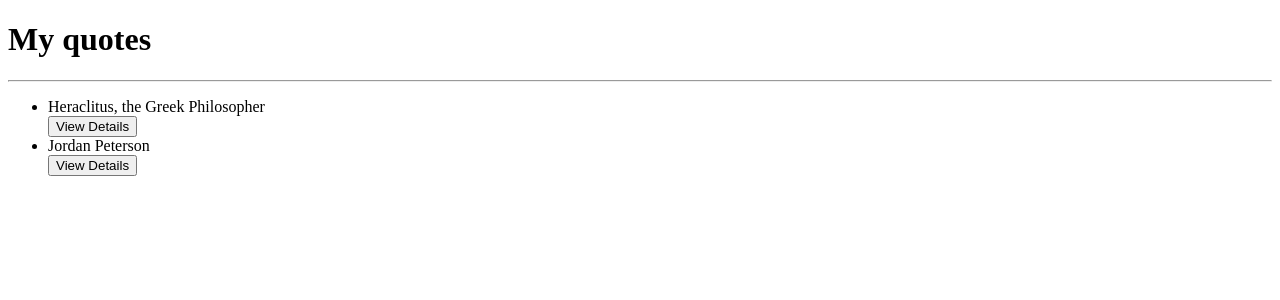
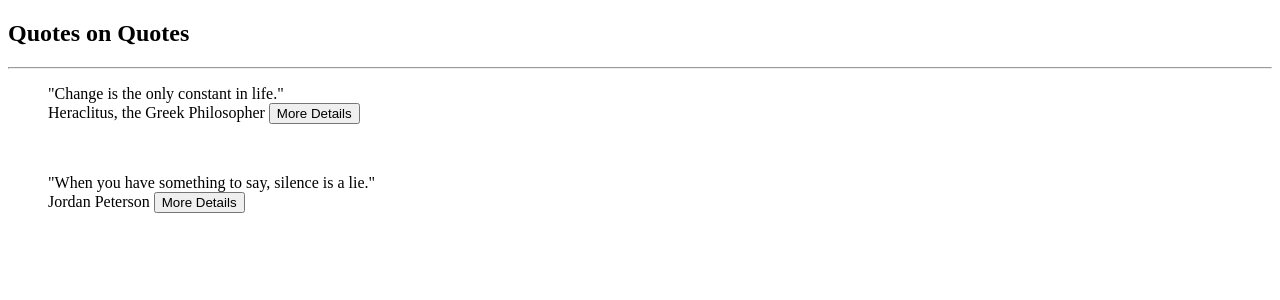
Before and after one commit to Edith-guru/quote, an Angular app: page / in a window 1280 px wide. Shown: the top 300 px of the page. Built offline with nearby package versions, Linux system fonts and the light colour scheme.

Commit message:
stractured  quotes component html

```diff
--- a/src/app/quotes/quotes.component.html
+++ b/src/app/quotes/quotes.component.html
@@ -1,11 +1,20 @@
-<div>
-    <h1>My quotes</h1>
+<div class="container">
+  <h2 class="nav-brand text-center">Quotes on Quotes</h2>
     <hr>
-    <ul>
-      <div *ngFor='let quote of quotes;let i = index'>
-        <li>{{quote.author}}</li>
-        <button (click)='viewDetails(i)'>View Details</button>
-          <app-quote-details *ngIf="quote.showDetail" [quote]="quote"></app-quote-details>
+      <div class="row">
+          <div class="col-md-6">
+              <div *ngFor='let quote of quotes; let i = index' class="card">
+                  <div>
+                      <div class="text-dark card-body">
+                          <blockquote class="blockquote mb-0 text-center">"{{quote.text}}" <br>
+                              <footer class="blockquote-footer">{{quote.author}}
+                                  <button (click)='viewDetails(i)' class="btn btn-dark text-warning float-right">More Details</button>
+                              </footer>
+                          </blockquote>
+                      </div>
+                  </div>
+                  <br>
+              </div>
+          </div>
       </div>
-    </ul>
-  </div>
+</div>
```
